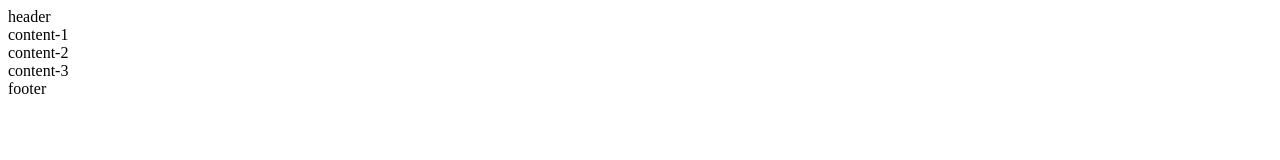
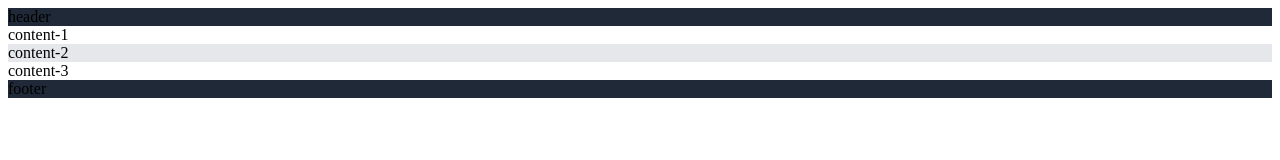
Before and after one commit to keithsu05/landingpage, a plain HTML site: page index.html in a window 1280 px wide. Drawn offline with Linux system fonts and the light colour scheme.

Commit message:
added stylessheet

```diff
--- a/index.html
+++ b/index.html
@@ -4,6 +4,7 @@
     <meta charset="UTF-8">
     <meta name="viewport" content="width=device-width, initial-scale=1.0">
     <title>Keith's Landing Page</title>
+    <link rel="stylesheet" href="styles.css">
 </head>
 <body>
     <div class="header">header</div>
--- a/styles.css
+++ b/styles.css
@@ -1,4 +1,9 @@
-.content-1,
+body{
+    display: flex;
+    flex-direction: column;
+    flex-grow: 1;
+}
+
 .header,
 .footer{
     background-color: #1f2937;
```
